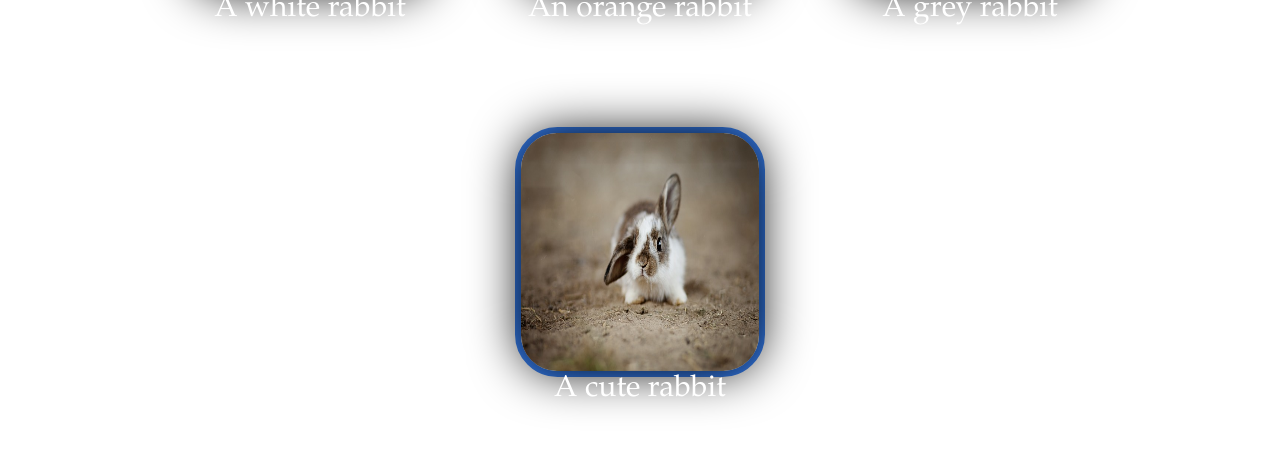
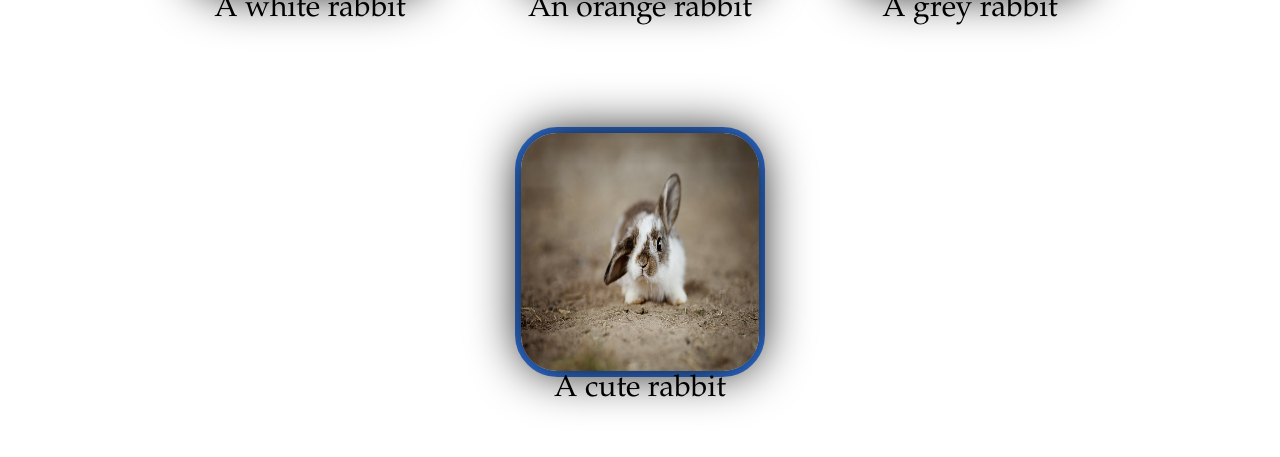
Before and after one commit to AzizBBB/Landing_Page, a plain HTML site: page index.html in a window 1280 px wide. Shown: the part 1150-1607 px from the top of the page. Drawn offline with Linux system fonts and the light colour scheme.

Commit message:
fixed styling issue

```diff
--- a/css/style.css
+++ b/css/style.css
@@ -148,6 +148,9 @@ html, body{
     margin: 0 100px;
 
 }
+.bubble .gallery{
+    color: black;
+}
 img{
     width: 100%;
     height: 100%;
@@ -193,6 +196,9 @@ a img:hover{
 
 }
 
+
+
+/* Quote section of site */
 .bottom, .bottomtwo{
     background-color: #E5E7EB;
     display: flex;
@@ -227,6 +233,7 @@ a img:hover{
 
 }
 
+/* Sign up section of site */
 .end{
     background-color: #3882F6 ;
     margin: 50px 200px;
@@ -265,6 +272,7 @@ a img:hover{
     margin-left: 60%;
 }
 
+/* Copyright section of site */
 .footer{
     height: 100px;
     width: auto;
--- a/index.html
+++ b/index.html
@@ -62,10 +62,10 @@
 
 
         <div class="bubble">
-            <div class="info"><a href="#"><img src="img/white-rabbit.jpg" alt="A white rabbit"></a><p>A white rabbit</p></div>
-            <div class="info"><a href="#"><img src="img/orange-rabbit.jpg" alt="An orange rabbit"></a><p>An orange rabbit</p></div>
-            <div class="info"><a href="#"><img src="img/grey-rabbit.jpg" alt="A grey rabbit"></a><p>A grey rabbit</p></div>
-            <div class="info"><a href="#"><img src="img/cute-rabbit.jpg" alt="A cute rabbit"></a><p>A cute rabbit</p></div>
+            <div class="info"><a href="#"><img src="img/white-rabbit.jpg" alt="A white rabbit"></a><p class="gallery">A white rabbit</p></div>
+            <div class="info"><a href="#"><img src="img/orange-rabbit.jpg" alt="An orange rabbit"></a><p class="gallery">An orange rabbit</p></div>
+            <div class="info"><a href="#"><img src="img/grey-rabbit.jpg" alt="A grey rabbit"></a><p class="gallery">A grey rabbit</p></div>
+            <div class="info"><a href="#"><img src="img/cute-rabbit.jpg" alt="A cute rabbit"></a><p class="gallery">A cute rabbit</p></div>
 
         </div>
 
```
